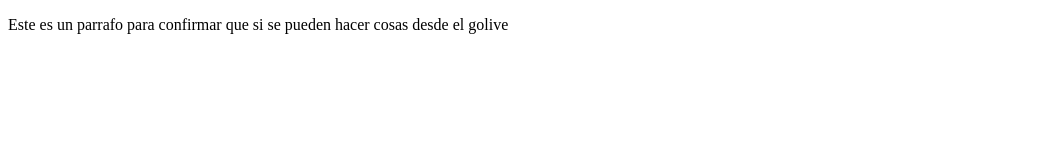
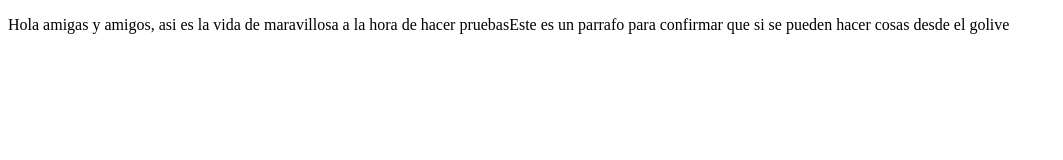
Before and after one commit to Njr99/proyectoDemoCursoPrework, a plain HTML site: page index.html in a window 1280 px wide. Shown: the whole page, without its empty margins (0-1063 px from the left). Drawn offline with Linux system fonts and the light colour scheme.

Commit message:
Cambios agragamos informacion extra

```diff
--- a/index.html
+++ b/index.html
@@ -7,6 +7,6 @@
     <title>HOLA MUNDO</title>
 </head>
 <body>
-    <p>Este es un parrafo para confirmar que si se pueden hacer cosas desde el golive</p>
+    <p>Hola amigas y amigos, asi es la vida de maravillosa a la hora de hacer pruebasEste es un parrafo para confirmar que si se pueden hacer cosas desde el golive</p>
 </body>
 </html>
```
